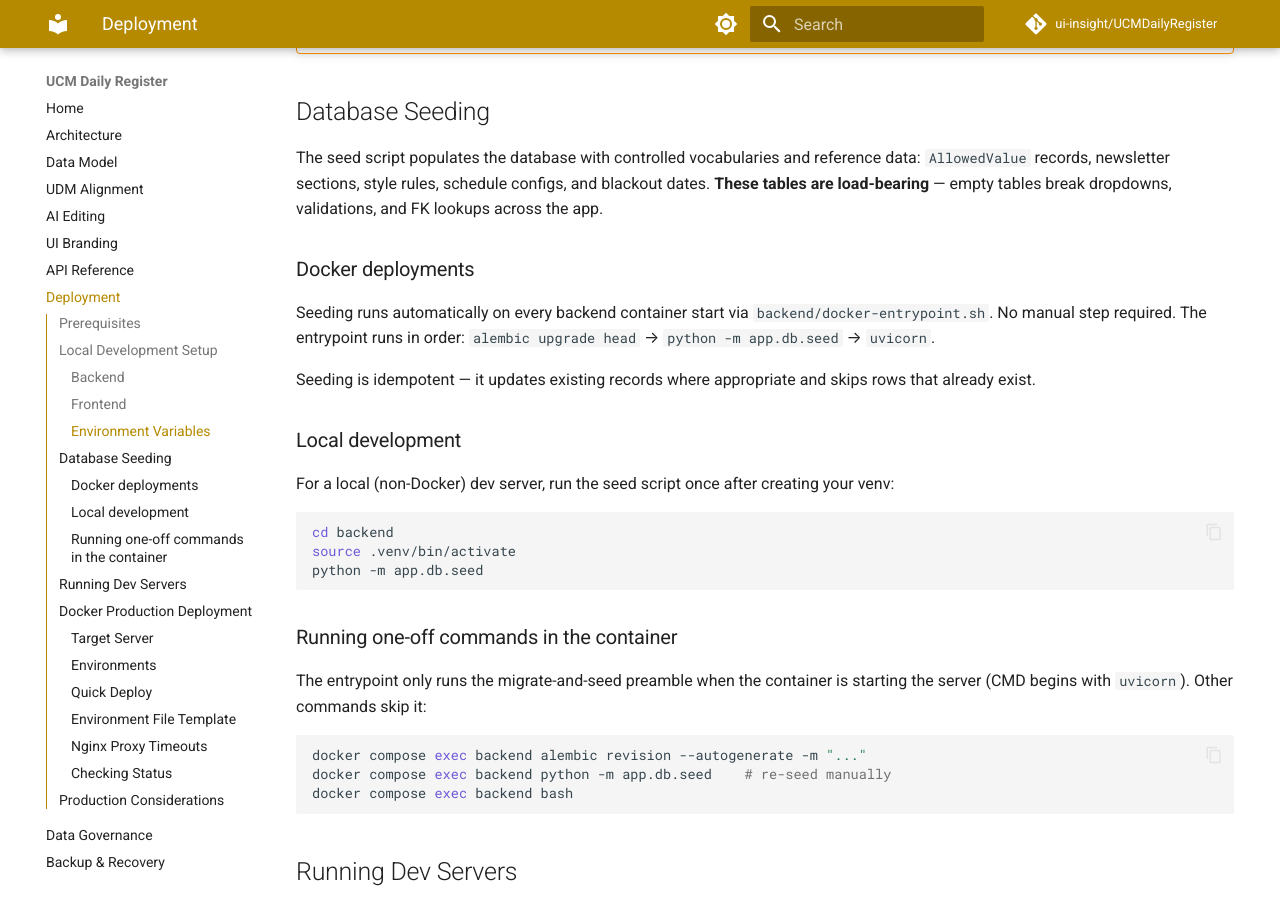
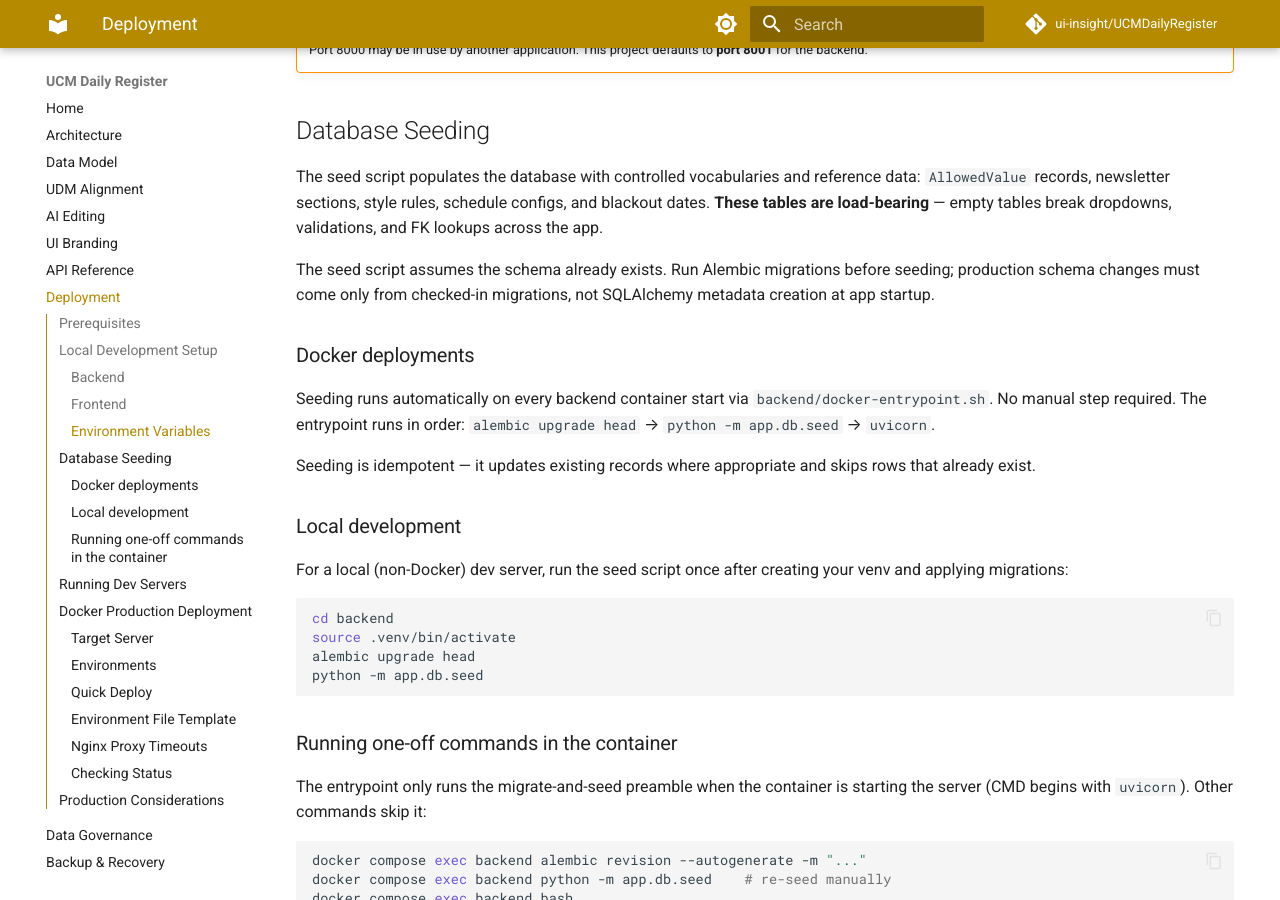
Before and after one commit to ui-insight/UCMDailyRegister, an MkDocs documentation site: the page built from docs/deployment.md, in a window 1280 px wide and 900 px high, scrolled down 1915 px. Built offline with MkDocs 1.6.1 and Material for MkDocs 9.7.7, drawn with Linux system fonts in a browser that asks for light colours; comment, search, counter and statistics services are not loaded; some of the changed text lies outside the part shown.

````diff
--- a/docs/deployment.md
+++ b/docs/deployment.md
@@ -28,7 +28,8 @@ pip install -e ".[dev]"
 cp .env.example .env
 # Edit .env with your settings (see below)
 
-# Seed the database
+# Apply migrations and seed reference data
+alembic upgrade head
 python -m app.db.seed
 
 # Start the dev server
@@ -90,6 +91,10 @@ reference data: `AllowedValue` records, newsletter sections, style rules,
 schedule configs, and blackout dates. **These tables are load-bearing** —
 empty tables break dropdowns, validations, and FK lookups across the app.
 
+The seed script assumes the schema already exists. Run Alembic migrations
+before seeding; production schema changes must come only from checked-in
+migrations, not SQLAlchemy metadata creation at app startup.
+
 ### Docker deployments
 
 Seeding runs automatically on every backend container start via
@@ -102,11 +107,12 @@ skips rows that already exist.
 ### Local development
 
 For a local (non-Docker) dev server, run the seed script once after creating
-your venv:
+your venv and applying migrations:
 
 ```bash
 cd backend
 source .venv/bin/activate
+alembic upgrade head
 python -m app.db.seed
 ```
 
````
Also changed, not shown: README.md (+2 -0 lines), docs/contributing.md (+1 -1 lines), docs/index.md (+1 -0 lines), 3 other files.
